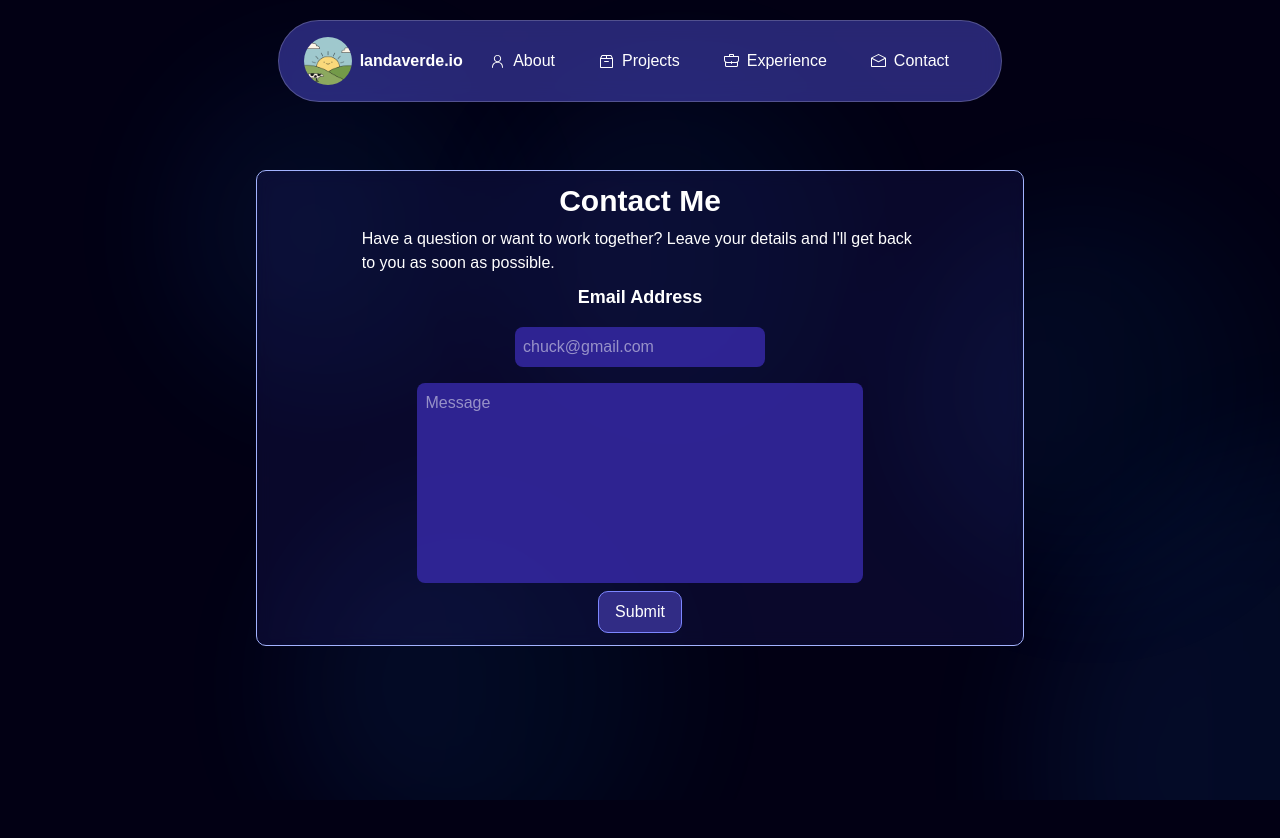
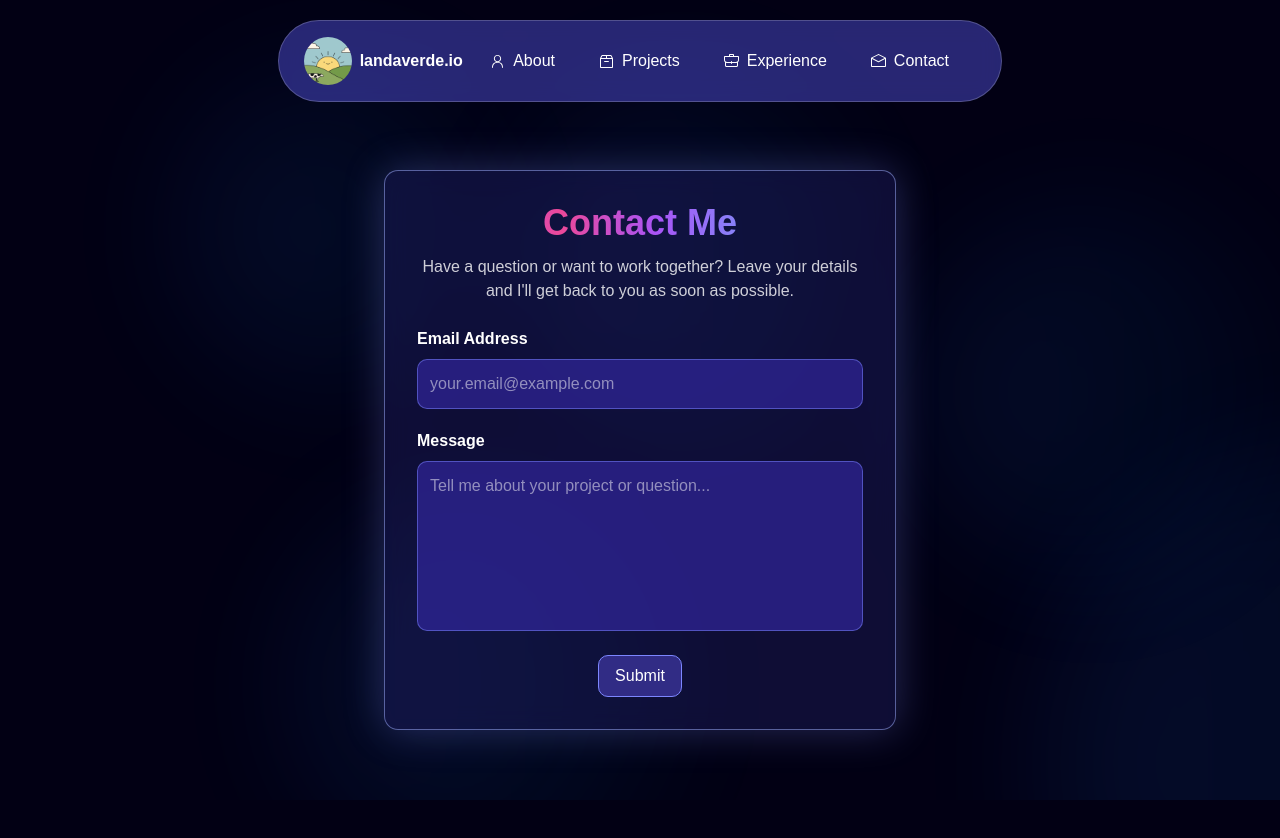
Before and after one commit to landaverdend/portfolio-site, a Next.js app: page /contact in a window 1280 px wide. Shown: the top 838 px of the page. Before the commit the page ends 800 px from the top, so only its background shows below. Built offline with nearby package versions, Linux system fonts and the light colour scheme.

Commit message:
facelift for contact me

```diff
--- a/app/contact/page.tsx
+++ b/app/contact/page.tsx
@@ -8,48 +8,70 @@ export default function Contact() {
   const [state, handleSubmit] = useForm('xzzzozwp');
 
   return (
-    <div className="w-full flex items-center justify-center pt-10">
+    <div className="w-full flex items-center justify-center pt-10 pb-20">
       <form
-        className="w-4/5 lg:w-3/5 flex flex-col items-center justify-center gap-2 h-full bg-indigo-900/20  bg-clip-padding backdrop-filter backdrop-blur-sm bg-opacity-60 border border-indigo-300 p-3 rounded-lg"
+        className="w-4/5 lg:w-2/5 flex flex-col items-center justify-center gap-6 h-full bg-indigo-900/30 backdrop-filter backdrop-blur-md border border-indigo-300/50 p-8 rounded-xl shadow-[0_0_40px_rgba(129,140,248,0.3)]"
         onSubmit={handleSubmit}>
-        <div className="flex flex-col items-center justify-center gap-2">
-          <h1 className="text-3xl font-semibold">Contact Me</h1>
-
-          <p className="w-3/4">
+        <div
+          className="flex flex-col items-center justify-center gap-3 animate-slide-up-fade opacity-0"
+          style={{ animationDelay: '0.1s' }}>
+          <h1 className="text-4xl font-bold animate-gradient">Contact Me</h1>
+          <p className="text-center text-white/80 text-sm lg:text-base max-w-md">
             Have a question or want to work together? Leave your details and I'll get back to you as soon as possible.
           </p>
         </div>
 
-        <div className="w-full flex flex-col items-center justify-center gap-4">
-          <label htmlFor="email" className="text-lg font-semibold">
+        <div className="w-full flex flex-col items-center justify-center gap-5">
+          <div className="w-full max-w-md flex flex-col gap-2 animate-slide-up-fade opacity-0" style={{ animationDelay: '0.2s' }}>
+            <label htmlFor="email" className="text-base font-semibold text-white">
               Email Address
             </label>
-
-          <ValidationError prefix="Email" field="email" errors={state.errors} className="text-red-500" />
+            <ValidationError prefix="Email" field="email" errors={state.errors} className="text-red-400 text-sm" />
             <input
               id="email"
               type="email"
               name="email"
-            placeholder="chuck@gmail.com"
-            className="w-[200px] sm:w-[250px] bg-indigo-800/80 p-2 rounded-md hover:bg-indigo-700 transition-colors duration-300"
+              placeholder="your.email@example.com"
+              required
+              className="w-full bg-indigo-800/60 border border-indigo-400/50 text-white placeholder:text-white/50 p-3 rounded-lg focus:outline-none focus:ring-2 focus:ring-indigo-400 focus:border-transparent transition-all duration-300 hover:bg-indigo-800/80"
             />
+          </div>
 
+          <div className="w-full max-w-md flex flex-col gap-2 animate-slide-up-fade opacity-0" style={{ animationDelay: '0.3s' }}>
+            <label htmlFor="message" className="text-base font-semibold text-white">
+              Message
+            </label>
             <textarea
               id="message"
               name="message"
-            placeholder="Message"
-            className="w-9/10 bg-indigo-800/80 p-2 rounded-md resize-none h-[200px] sm:w-3/5 hover:bg-indigo-700 transition-colors duration-300"
+              placeholder="Tell me about your project or question..."
+              required
+              rows={6}
+              className="w-full bg-indigo-800/60 border border-indigo-400/50 text-white placeholder:text-white/50 p-3 rounded-lg resize-none focus:outline-none focus:ring-2 focus:ring-indigo-400 focus:border-transparent transition-all duration-300 hover:bg-indigo-800/80"
             />
-          <ValidationError prefix="Message" field="message" errors={state.errors} />
+            <ValidationError prefix="Message" field="message" errors={state.errors} className="text-red-400 text-sm" />
+          </div>
         </div>
 
+        <div className="flex flex-col items-center gap-3 animate-slide-up-fade opacity-0" style={{ animationDelay: '0.4s' }}>
           {!state.succeeded && !state.submitting && (
             <Button onClick={() => {}} disabled={state.submitting || state.succeeded}>
               Submit
             </Button>
           )}
-        {state.submitting && <Spinner className="w-6 h-6" />}
-        {state.succeeded ? <p className="text-green-500">Email Sent!</p> : <></>}
+          {state.submitting && (
+            <div className="flex items-center gap-3">
+              <Spinner className="w-6 h-6" />
+              <span className="text-white/80">Sending...</span>
+            </div>
+          )}
+          {state.succeeded && (
+            <div className="flex flex-col items-center gap-2 animate-slide-up-fade opacity-0" style={{ animationDelay: '0s' }}>
+              <p className="text-green-400 text-lg font-semibold">✓ Email Sent Successfully!</p>
+              <p className="text-white/70 text-sm">I'll get back to you soon.</p>
+            </div>
+          )}
+        </div>
       </form>
     </div>
   );
```
Lines whose indentation alone changed are shown as unchanged.
